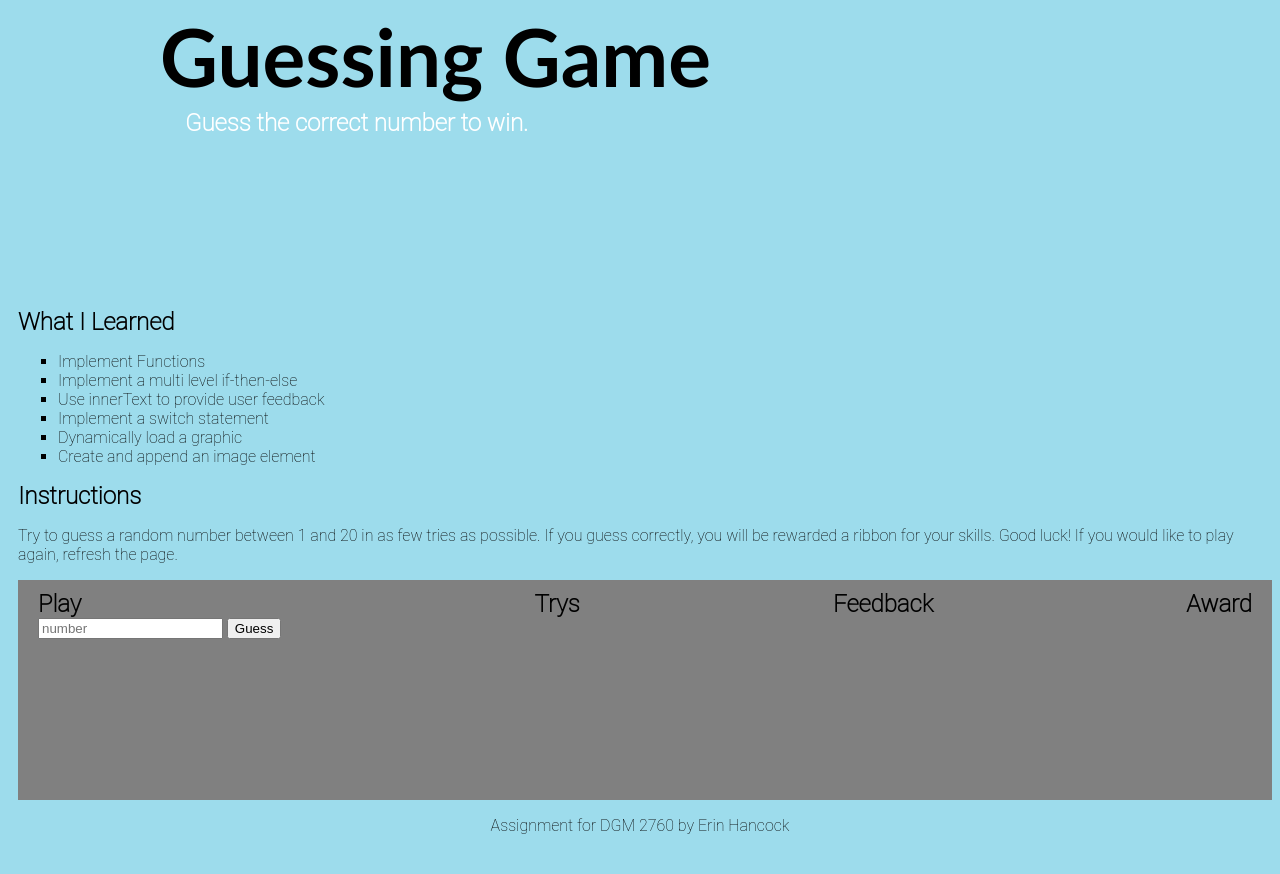
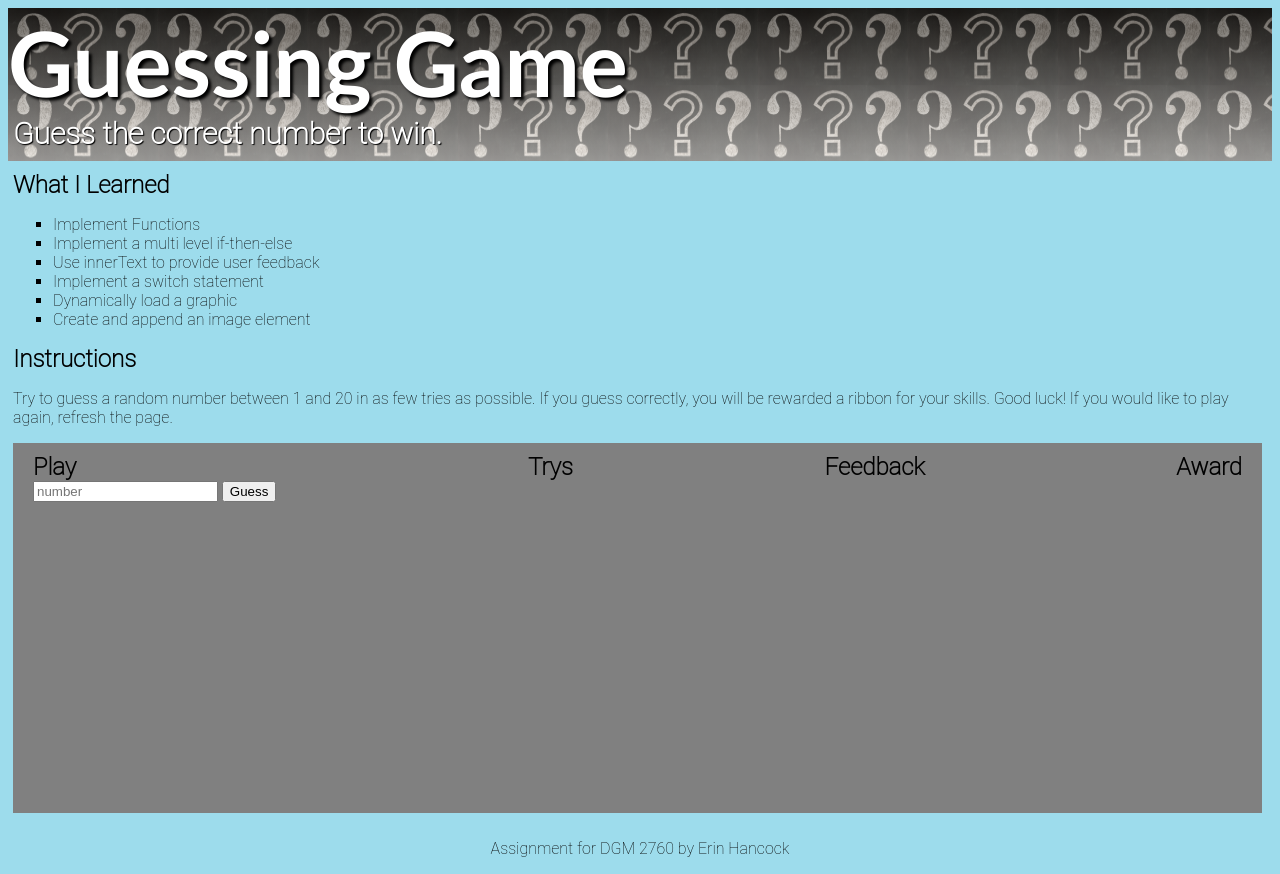
Before and after one commit to erinhancock794/DGM2760WebLanguages, a plain HTML site: page Unit3/index.html in a window 1280 px wide. Before the commit the page ends 851 px from the top, so only its background shows below. Drawn offline with Linux system fonts and the light colour scheme.

Commit message:
addded header image and ribbons

```diff
--- a/Unit3/js/main.js
+++ b/Unit3/js/main.js
@@ -32,20 +32,30 @@ function evalGuess() {
 }
 //console.log(totalGuesses, gamerGuess)
 function giveAward() {
+    let imagePath = '#'
     switch (totalGuesses) {
         case 1:
         case 2:
         case 3:
-            console.log('1st place! Yellow Ribbon')
+            imagePath = 'images/blueribbon.png'
+            feedback.innerText = 'You got it in 3 tries or less!'
+
             break;
         case 4:
+            imagePath = 'images/redribbon.png'
             console.log('2nd Place. Red Ribbon')
             break;
         case 5:
-            console.log('3rd place. Blue Ribbon')
+            imagePath = 'images/yellowribbon.png'
+            console.log('3rd place. Yellow Ribbon')
             break;
     }
 
 
     console.log('Congrats')
+
+    const awardImg = document.createElement('img')
+    awardImg.setAttribute('src', imagePath)
+    const ribbon = document.querySelector('#ribbon')
+    ribbon.appendChild(awardImg)
 }
--- a/Unit3/styles/style.css
+++ b/Unit3/styles/style.css
@@ -5,29 +5,34 @@ body{
     background-color: rgb(157, 220, 236);
 }
 header {
-    max-width: 960px;
-    height: 300px;
     margin: 0 auto;
-   background-image: url();
-   background-repeat: no-repeat;
-   background-size: 20%;
-   background-position: top right;
+    background-image: linear-gradient(rgba(0, 0, 0, 0.5), rgba(255, 255, 255, 0.5)),
+    url(/Unit3/images/questionmark.jpeg);
+   background-size: 150px;
+   align-items: center;
 }
+
 header h1 {
+
     font-family: 'avenir' , Calibri, 'Trebuchet MS', sans-serif;
-    font-size: 80px;
+    font-size: 90px;
+    color:rgb(255, 255, 255);
+    text-shadow: 3px 3px 3px black;
+
 
 }
 header h2 {
+    font-size: 30px;
+    text-shadow: 1px 1px 1px black;
     font-family: 'roboto thin';
-    color: white;
-    padding-top: 5px;
-    padding-left: 25px;
+    color: rgb(255, 255, 255);
+    padding: 0px 0px 10px 5px;
+
 }
 
 
 main{
-    padding-left: 10px;
+    padding: 10px 10px 10px 5px;
     font-family: 'roboto thin', 'avenir', Calibri, sans-serif;
 }
 ul{
@@ -38,7 +43,10 @@ ul{
   background-color: grey;
   display: flex;
   justify-content: space-between;
-  height: 200px;
+  height: 350px;
+}
+#ribbon img{
+    max-height: 300px;
 }
 
 footer {
```
Also changed, not shown: Unit3/index.html (+1 -0 lines), Unit3/images/blueribbon.png (added), Unit3/images/questionmark.jpeg (added), Unit3/images/redribbon.png (added), Unit3/images/yellowribbon.png (added), 3 other files.
